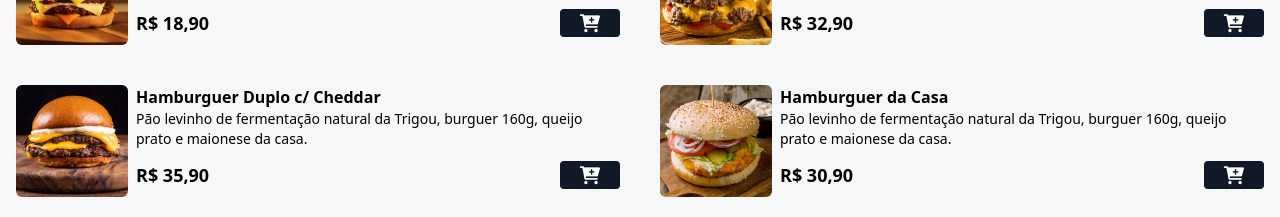
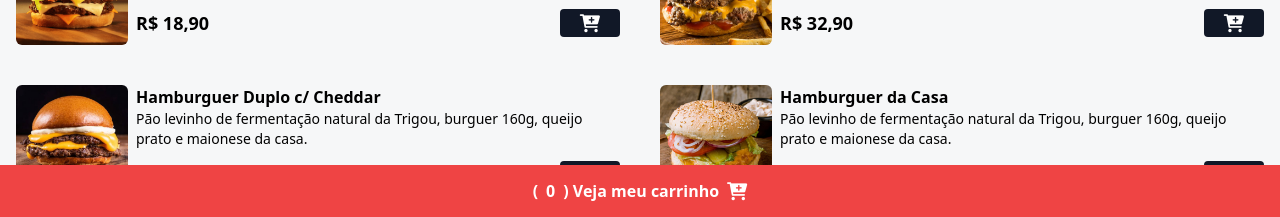
Before and after one commit to germeson-martins/dev-burguer, a website: page index.html in a window 1280 px wide. Shown: the part 583-800 px from the top of the page. Drawn offline with Linux system fonts and the light colour scheme.

Commit message:
Button Cart Footer

```diff
--- a/index.html
+++ b/index.html
@@ -259,5 +259,16 @@
 
         </div>
     <!-- Fim Menu -->
+
+    <!-- BUTTON CART FOOTER -->
+     <footer class="w-full bg-red-500 py-3 fixed bottom-0 z-40 flex items-center justify-center">
+        <button
+            class="flex items-center gap-2 text-white font-bold"
+            id="cart-btn">
+            (<span>0</span>) Veja meu carrinho
+            <i class="fa fa-cart-plus text-lg text-white"></i>
+        </button>
+     </footer>
+    <!-- FIM BUTTON CART FOOTER -->
 </body>
 </html>
```
Also changed, not shown: styles/output.css.
